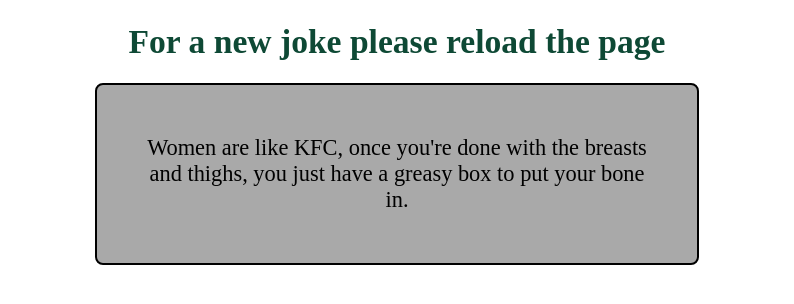
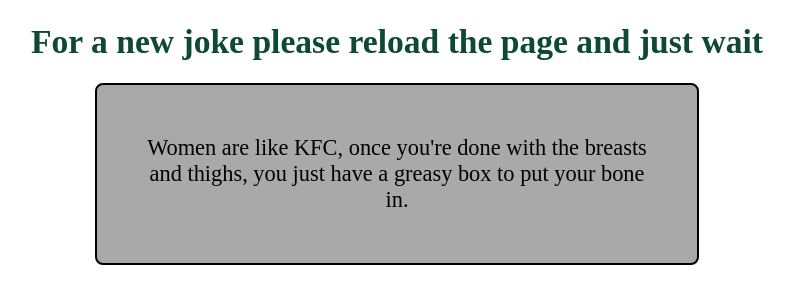
Before and after one commit to bhavy3103/Web_Workshop, a plain HTML site: page Task6_Tell_me_Joke/index.html in a window 1280 px wide. Shown: the whole page, without its empty margins (243-1037 px from the left). Drawn offline with Linux system fonts and the light colour scheme.

Commit message:
changed index.html

```diff
--- a/Task6_Tell_me_Joke/index.html
+++ b/Task6_Tell_me_Joke/index.html
@@ -9,7 +9,7 @@
 </head>
 
 <body>
-    <h1>For a new joke please reload the page</h1>
+    <h1>For a new joke please reload the page and just wait </h1>
     <div id="joke">
         <!-- How are you? -->
     </div>
```
